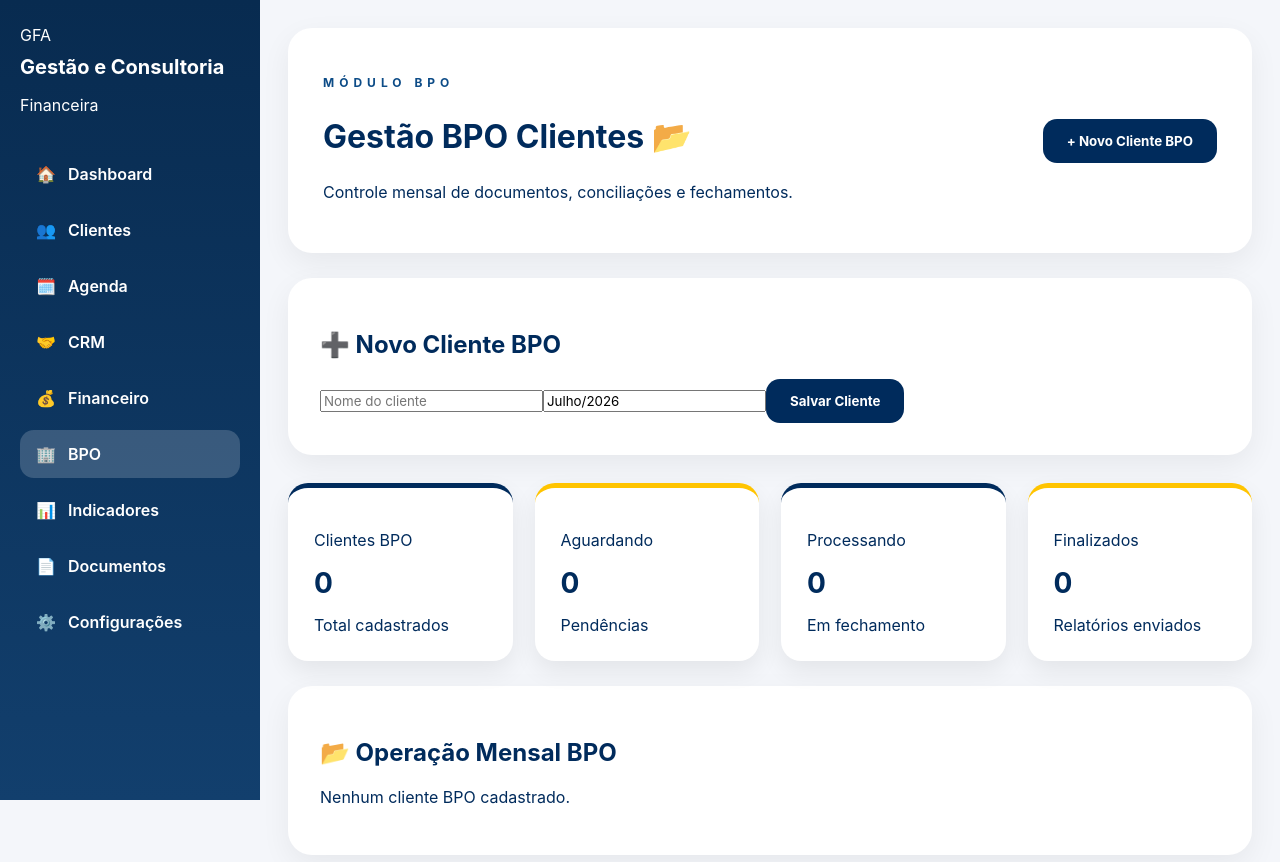
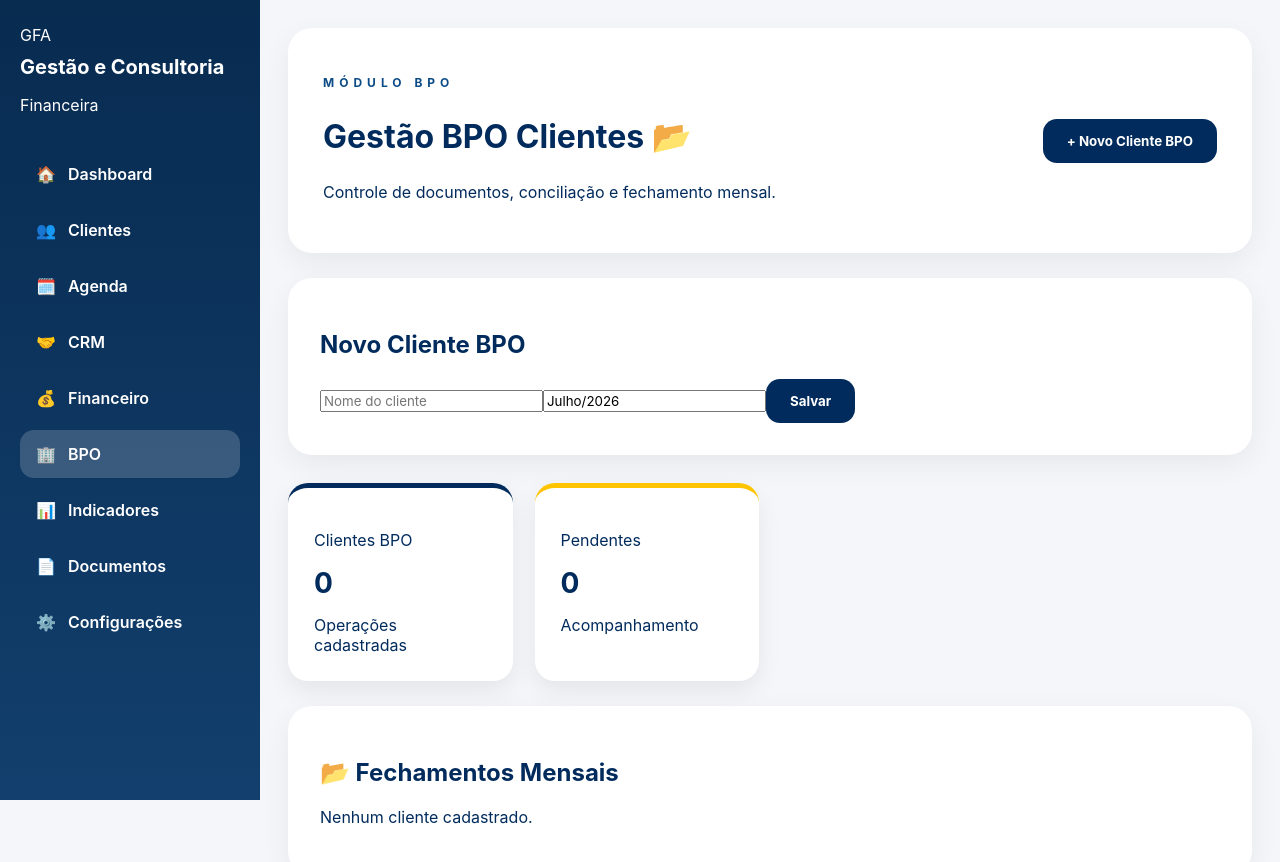
Before and after one commit to mentoriafinanceira2023-lgtm/gcf, a React (Vite) app: page /bpo in a window 1280 px wide. Both pictures are taken after a click on the button "+ Novo Cliente BPO". Shown: the top 862 px of the page. Built offline with nearby package versions, Linux system fonts and the light colour scheme.

Commit message:
v1.3 checklist operacional bpo

```diff
--- a/src/pages/BPOPage.tsx
+++ b/src/pages/BPOPage.tsx
@@ -1,7 +1,7 @@
 import { useEffect, useState } from "react"
 
 
-function BPOPage() {
+function BPOPage(){
 
 
 const [mostrarCadastro,setMostrarCadastro] = useState(false)
@@ -14,34 +14,23 @@ const [competencia,setCompetencia] = useState("Julho/2026")
 
 const [clientesBPO,setClientesBPO] = useState<any[]>(()=>{
 
-
 const dados = localStorage.getItem("gfa-bpo-clientes")
 
-
 return dados ? JSON.parse(dados) : []
-
 
 })
 
 
 
 
-
 useEffect(()=>{
 
-
 localStorage.setItem(
-
 "gfa-bpo-clientes",
-
 JSON.stringify(clientesBPO)
-
 )
 
-
 },[clientesBPO])
-
-
 
 
 
@@ -52,69 +41,38 @@ function adicionarCliente(){
 
 
 if(nomeCliente.trim()===""){
-
 return
-
 }
 
 
 
 const novoCliente = {
 
-
 id:Date.now(),
-
 
 nome:nomeCliente,
 
-
-competencia:competencia,
-
+competencia,
 
 status:"Aguardando documentos",
 
-
 cor:"🟡",
-
 
 tarefas:[
 
+{nome:"Extratos recebidos",feito:false},
 
-{
-nome:"Extratos recebidos",
-feito:false
-},
+{nome:"Faturas recebidas",feito:false},
 
+{nome:"Conciliação realizada",feito:false},
 
-{
-nome:"Faturas recebidas",
-feito:false
-},
+{nome:"DRE fechado",feito:false},
 
-
-{
-nome:"Conciliação realizada",
-feito:false
-},
-
-
-{
-nome:"DRE fechado",
-feito:false
-},
-
-
-{
-nome:"Relatório enviado",
-feito:false
-}
-
+{nome:"Relatório enviado",feito:false}
 
 ]
 
-
 }
-
 
 
 
@@ -131,6 +89,68 @@ setNomeCliente("")
 
 setMostrarCadastro(false)
 
+}
+
+
+
+
+
+
+
+
+function alterarChecklist(clienteId:number,tarefaNome:string){
+
+
+const atualizado = clientesBPO.map(cliente=>{
+
+
+if(cliente.id === clienteId){
+
+
+return {
+
+...cliente,
+
+
+tarefas:cliente.tarefas.map((tarefa:any)=>{
+
+
+if(tarefa.nome === tarefaNome){
+
+
+return {
+
+...tarefa,
+
+feito:!tarefa.feito
+
+}
+
+
+}
+
+
+return tarefa
+
+
+})
+
+
+}
+
+
+}
+
+
+return cliente
+
+
+})
+
+
+
+setClientesBPO(atualizado)
+
 
 }
 
@@ -141,18 +161,12 @@ setMostrarCadastro(false)
 
 
 
-
-
 return(
-
 
 <div>
 
 
-
-
 <section className="dashboard-header">
-
 
 
 <div>
@@ -165,7 +179,6 @@ MÓDULO BPO
 </p>
 
 
-
 <h1>
 
 Gestão BPO Clientes 📂
@@ -173,19 +186,14 @@ Gestão BPO Clientes 📂
 </h1>
 
 
-
 <p>
 
-Controle mensal de documentos, conciliações e fechamentos.
+Controle de documentos, conciliação e fechamento mensal.
 
 </p>
 
 
-
 </div>
-
-
-
 
 
 
@@ -202,9 +210,7 @@ onClick={()=>setMostrarCadastro(true)}
 </button>
 
 
-
 </section>
-
 
 
 
@@ -216,81 +222,56 @@ onClick={()=>setMostrarCadastro(true)}
 {mostrarCadastro && (
 
 
-
 <section className="content-card">
-
 
 
 <h2>
 
-➕ Novo Cliente BPO
+Novo Cliente BPO
 
 </h2>
 
 
 
-
-
 <input
-
 
 className="input"
 
-
 placeholder="Nome do cliente"
-
 
 value={nomeCliente}
 
-
 onChange={(e)=>setNomeCliente(e.target.value)}
-
 
 />
 
 
 
-
-
-
 <input
-
 
 className="input"
 
-
 placeholder="Competência"
-
 
 value={competencia}
 
-
 onChange={(e)=>setCompetencia(e.target.value)}
-
 
 />
 
 
 
-
-
 <button
-
 
 className="primary-button"
 
-
 onClick={adicionarCliente}
-
 
 >
 
-
-Salvar Cliente
-
+Salvar
 
 </button>
-
 
 
 
@@ -310,7 +291,6 @@ Salvar Cliente
 <section className="stats-grid">
 
 
-
 <div className="stat-card">
 
 
@@ -324,7 +304,11 @@ Salvar Cliente
 </strong>
 
 
-<span>Total cadastrados</span>
+<span>
+
+Operações cadastradas
+
+</span>
 
 
 </div>
@@ -333,78 +317,28 @@ Salvar Cliente
 
 
 
-
 <div className="stat-card gold">
 
 
-<p>Aguardando</p>
+<p>Pendentes</p>
 
 
 <strong>
 
-
 {
-
 clientesBPO.filter(
-
 c=>c.status==="Aguardando documentos"
-
 ).length
-
-
 }
-
 
 </strong>
 
 
-<span>Pendências</span>
+<span>
 
+Acompanhamento
 
-</div>
-
-
-
-
-
-
-<div className="stat-card">
-
-
-<p>Processando</p>
-
-
-<strong>
-
-0
-
-</strong>
-
-
-<span>Em fechamento</span>
-
-
-</div>
-
-
-
-
-
-
-<div className="stat-card gold">
-
-
-<p>Finalizados</p>
-
-
-<strong>
-
-0
-
-</strong>
-
-
-<span>Relatórios enviados</span>
+</span>
 
 
 </div>
@@ -426,26 +360,22 @@ c=>c.status==="Aguardando documentos"
 <section className="content-card">
 
 
-
 <h2>
 
-📂 Operação Mensal BPO
+📂 Fechamentos Mensais
 
 </h2>
 
 
 
 
-
 {clientesBPO.length===0 && (
-
 
 <p>
 
-Nenhum cliente BPO cadastrado.
+Nenhum cliente cadastrado.
 
 </p>
-
 
 )}
 
@@ -455,21 +385,16 @@ Nenhum cliente BPO cadastrado.
 
 
 
-{clientesBPO.map((cliente)=>(
-
+{clientesBPO.map(cliente=>(
 
 
 <div
 
-
 className="cliente-alerta"
-
 
 key={cliente.id}
 
-
 >
-
 
 
 <span>
@@ -484,13 +409,11 @@ key={cliente.id}
 <div>
 
 
-
 <h3>
 
 {cliente.nome}
 
 </h3>
-
 
 
 <p>
@@ -500,17 +423,11 @@ Competência: {cliente.competencia}
 </p>
 
 
-
-
 <strong>
 
-Status: {cliente.status}
+{cliente.status}
 
 </strong>
-
-
-
-
 
 
 <br/>
@@ -520,12 +437,25 @@ Status: {cliente.status}
 
 
 
-
 {cliente.tarefas.map((tarefa:any)=>(
 
 
 
-<p key={tarefa.nome}>
+<p
+
+key={tarefa.nome}
+
+onClick={()=>alterarChecklist(
+
+cliente.id,
+
+tarefa.nome
+
+)}
+
+style={{cursor:"pointer"}}
+
+>
 
 
 {tarefa.feito ? "✅":"⬜"} {tarefa.nome}
@@ -542,9 +472,7 @@ Status: {cliente.status}
 </div>
 
 
-
 </div>
-
 
 
 ))}
@@ -559,9 +487,7 @@ Status: {cliente.status}
 
 </div>
 
-
 )
-
 
 }
 
```
